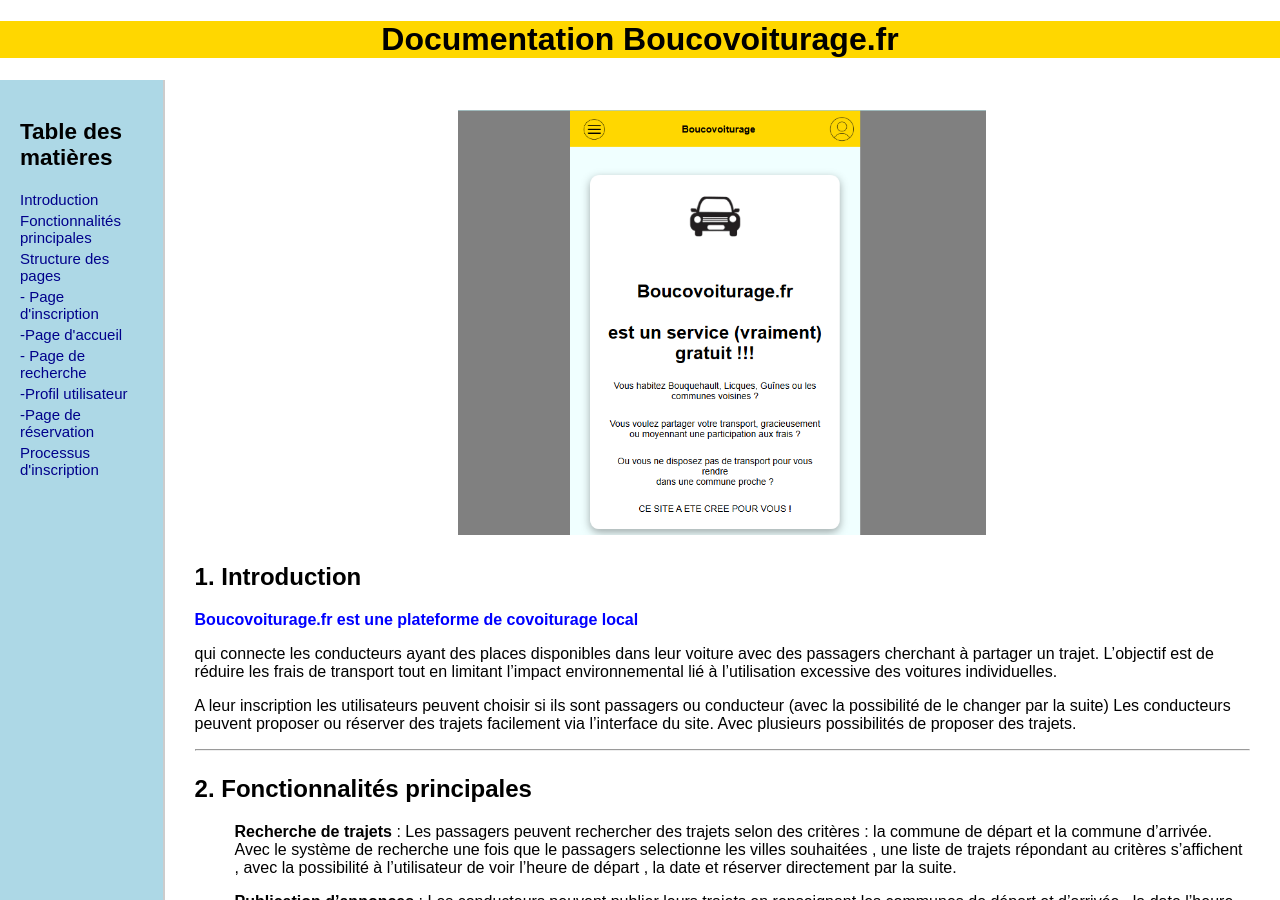
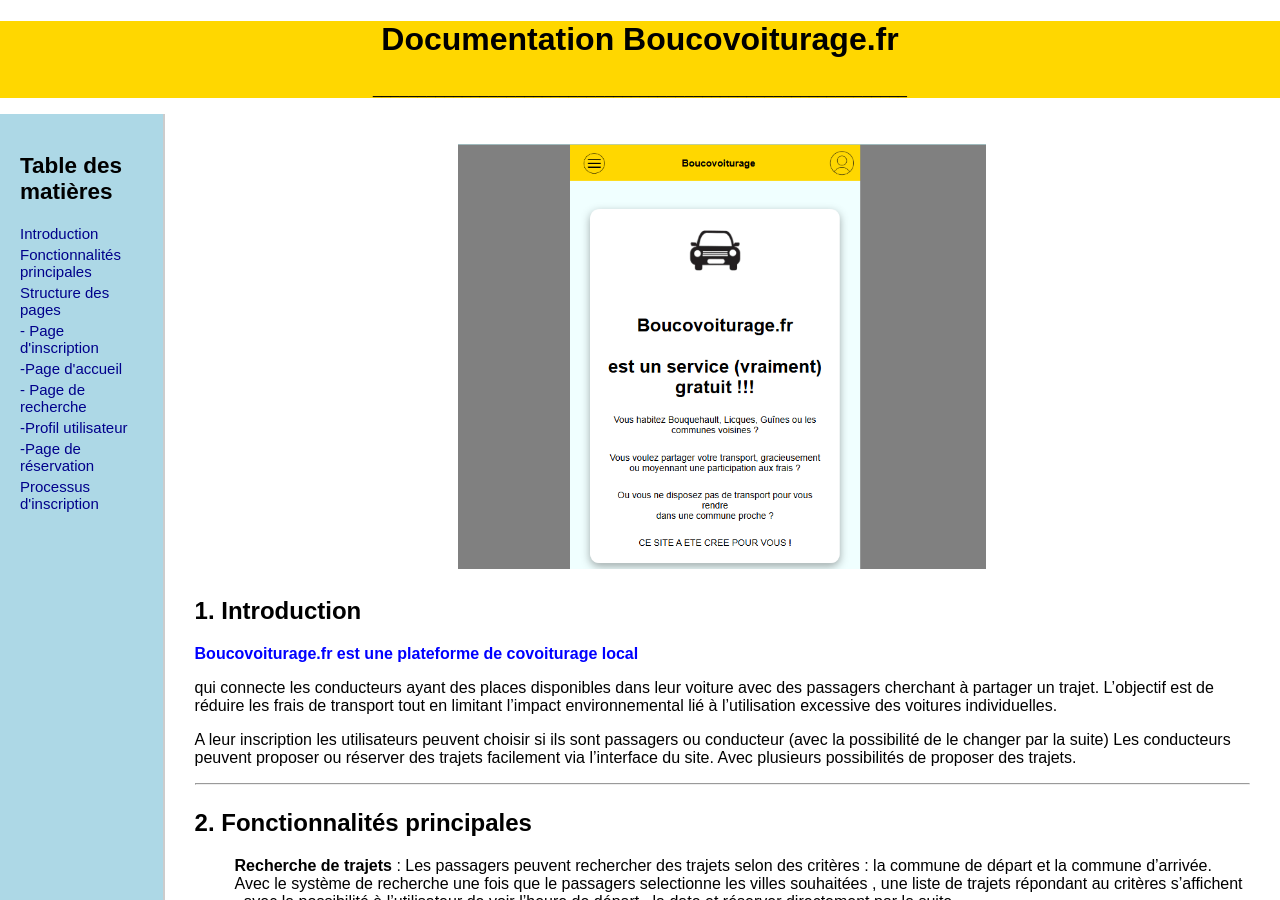
Before and after one commit to mazuriereve/mazuriereve.github.io, a Jekyll site: the page built from README.md, in a window 1280 px wide and 900 px high. Built offline with Jekyll 4.4.1, drawn with Linux system fonts in a browser that asks for light colours; our own code applies the rules of GitHub Pages for plain Markdown files.

Commit message:
Update default.html

```diff
--- a/_layouts/default.html
+++ b/_layouts/default.html
@@ -12,6 +12,7 @@
         <div style="text-align: center;">
             <header style=" background-color: #FFD700;">
                 <h1> Documentation Boucovoiturage.fr </h1>
+                <p> ____________________________________________________________</p>
             </header>
         </div>
 
```
